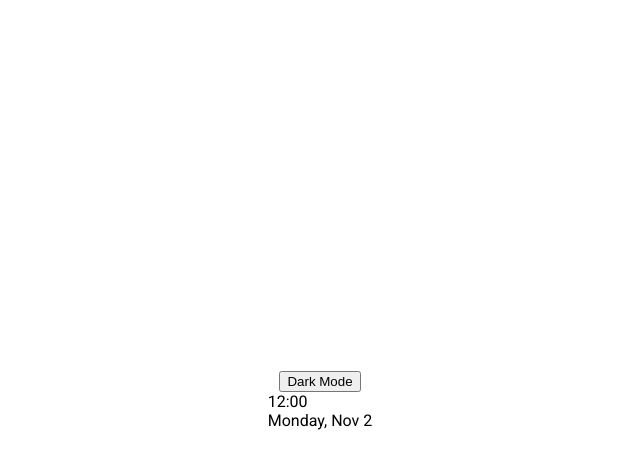
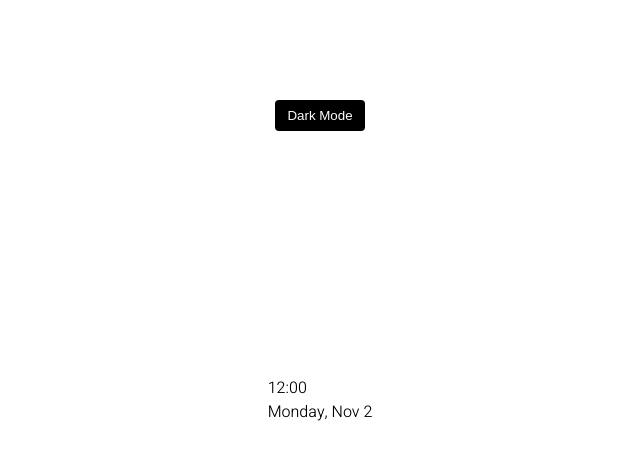
Before and after one commit to Cordovas-cmd/clocks-gallery, a plain HTML site: page index.html in a window 1280 px wide. Shown: the whole page, without its empty margins (320-960 px from the left). Drawn offline with Linux system fonts and the light colour scheme.

Commit message:
added some styles to the starter components

```diff
--- a/style.css
+++ b/style.css
@@ -1,16 +1,57 @@
-@import url('https://fonts.googleapis.com/css2?family=Roboto:wght@400;700&display=swap');
+@import url('https://fonts.googleapis.com/css?family=Heebo:300&display=swap');
 
 * {
   box-sizing: border-box;
 }
 
+/* variables */
+:root {
+  --primary-color: #000;
+  --secondary-color: #fff;
+}
+
+/* custom light mode property styles */
+html {
+  transition: all 0.5s ease-in;
+}
+html.dark {
+  --primary-color: #fff;
+  --secondary-color: #333;
+}
+
+html.dark {
+  background-color: #111;
+  color: var(--primary-color)
+}
+
+
+
+/* Body styles */
 body {
-  font-family: 'Roboto', sans-serif;
+  font-family: 'Heebo', sans-serif;
   display: flex;
-  flex-direction: column;
   align-items: center;
   justify-content: center;
   height: 100vh;
   overflow: hidden;
   margin: 0;
 }
+
+
+/* toggle styles */
+.toggle {
+  background-color: var(--primary-color);
+  color: var(--secondary-color);
+  border: 0;
+  border-radius: 4px;
+  padding: 8px 12px;
+  position: absolute;
+  outline: none;
+  top: 100px;
+  cursor:pointer;
+}
+
+/* toggle:focus{
+  outline: none;
+
+} */
```
